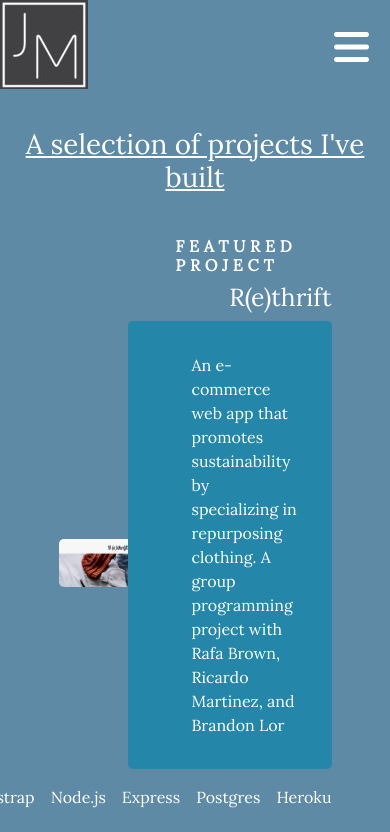
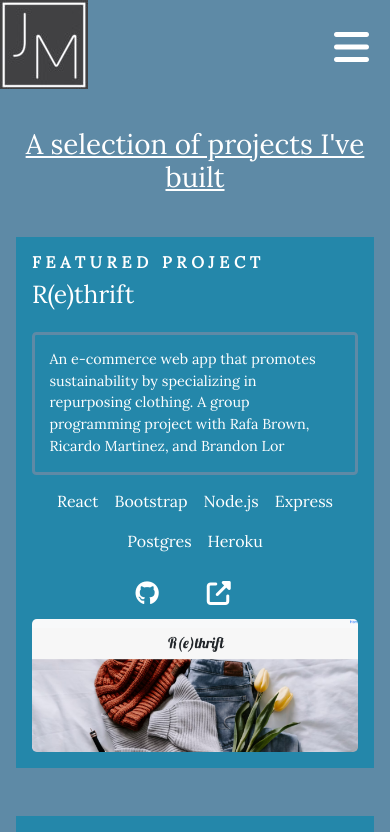
Before and after one commit to jennymarie1027/portfolio, a React (Create React App) app: page /Projects in a window 390 px wide. Shown: the top 832 px of the page. Built offline with nearby package versions, Linux system fonts and the light colour scheme; a web font is replaced by a local one.

Commit message:
worked on making projects.js responsive

```diff
--- a/public/stylesheets/nav.css
+++ b/public/stylesheets/nav.css
@@ -1,7 +1,6 @@
 .fa-bars {
     font-size: 2em;
     color: white;
-    /* background-color: rgba(183, 156, 167, 0.5); */
     padding: 0.2em;
     border-radius: 0.2em;
 }
--- a/public/stylesheets/projects.css
+++ b/public/stylesheets/projects.css
@@ -9,6 +9,7 @@
     align-items: center;
     justify-content: center;
     margin-bottom: 5em;
+    max-width: 95%;
 }
 
 .projectImgR {
@@ -46,6 +47,8 @@
 .projectTechnologiesR {
     display: flex;
     justify-content: flex-end;
+    margin-top: 3.5em;
+    margin-left: 1em;
 }
 
 .projectTechnologiesR > p {
@@ -142,3 +145,69 @@
     background-color: rgba(36, 135, 170);
     color: white;
 }
+
+@media  (max-width: 1000px) {
+    .project {
+        margin-left: 1em;
+        margin-right: 1em;
+    }
+
+    .projectImgR, .projectImgL {
+        max-width: 50%;
+    }
+    .projectDetailsR, .projectDetailsL {
+        font-size: 0.9em;
+
+    }
+    .projectTechnologiesR {
+        margin-top: 4.5em;
+    }
+}
+
+@media  (max-width: 829px) {
+    .project {
+       flex-direction: column;
+       align-items: flex-start;
+       margin-bottom: 3em;
+       background-color: rgba(36, 135, 170);
+       padding: 1em;
+    }
+    .featuredProjectR, .featuredProjectL {
+        align-self: flex-start;
+    }
+    .projectTitleR, .projectTitleL {
+        align-self: flex-start;
+    }
+    .projectImgR, .projectImgL {
+        max-width: 100%;
+        border-radius: 0.3em;
+        order: 3;
+    }
+    .projectDetailsContainerR, .projectDetailsContainerL {
+        max-width: 100%;
+        border-radius: 0.3em;
+        display: flex;
+        flex-direction: column;
+    }
+    .projectDetailsR, .projectDetailsL {
+        margin: 1em;
+        padding: 1em;
+        width: 100%;
+        border: 3px solid rgb(94, 138, 166);
+        margin-left: 0em;
+    }
+
+    .projectTechnologiesR, .projectTechnologiesL {
+        display: flex;
+        justify-content: center;
+        margin: 0em 1em 0em 0em;
+        flex-wrap: wrap;
+    }
+    .projectLinkContainerR, .projectLinkContainerL {
+        display: flex;
+        justify-content: center;
+    }
+    .projectLinkR, .projectLinkL{
+        margin: 0em 1em 0em 0em;
+    }
+}
```
Also changed, not shown: src/components/Projects.js (+9 -0 lines).
